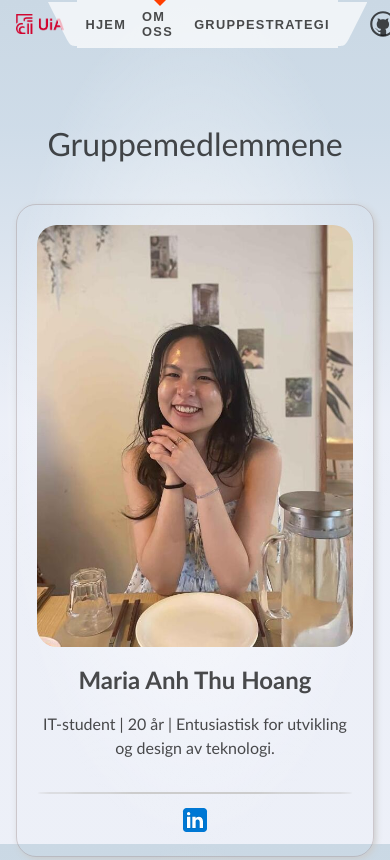
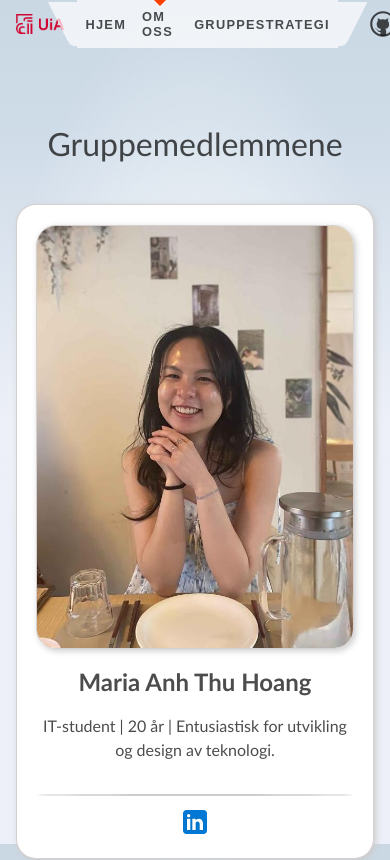
Before and after one commit to Nicoletapa/IS-310, a SvelteKit app in the folder prosjektgjennomføring/: page /about in a window 390 px wide. Shown: the top 860 px of the page. Built offline with nearby package versions, Linux system fonts and the light colour scheme.

Commit message:
Update Card.svelte and +page.svelte

```diff
--- a/prosjektgjennomføring/src/routes/Card.svelte
+++ b/prosjektgjennomføring/src/routes/Card.svelte
@@ -37,14 +37,17 @@
 		align-items: center;
 		padding: 20px;
 		border: 1px solid rgba(159, 144, 144, 0.42);
-		box-shadow: 2px;
+
 		box-shadow: 2px 2px 6px #ccc;
 		box-sizing: border-box;
 		border-radius: 20px;
+		background-color: rgb(255, 255, 255);
 	}
 	.image {
 		min-width: 200px;
 		max-width: 450px;
+		box-shadow: 2px 2px 6px #ccc;
+		border: 1px solid rgba(159, 144, 144, 0.42);
 	}
 	img {
 		width: 100%;
@@ -73,7 +76,7 @@
 	.line {
 		width: 100%;
 		border-top: 2px solid #ccc;
-		box-shadow: #ccc;
+
 		margin-bottom: 10px;
 		border-radius: 100%;
 	}
--- a/prosjektgjennomføring/src/routes/about/+page.svelte
+++ b/prosjektgjennomføring/src/routes/about/+page.svelte
@@ -36,7 +36,7 @@
 
 <svelte:head>
 	<title>About</title>
-	<meta name="description" content="About this app" />
+	<meta name="description" content="About us" />
 </svelte:head>
 
 <h1>Gruppemedlemmene</h1>
@@ -113,6 +113,7 @@
 	@media (max-width: 900px) {
 		.card {
 			flex-direction: column;
+			gap: 30px;
 		}
 	}
 </style>
```
